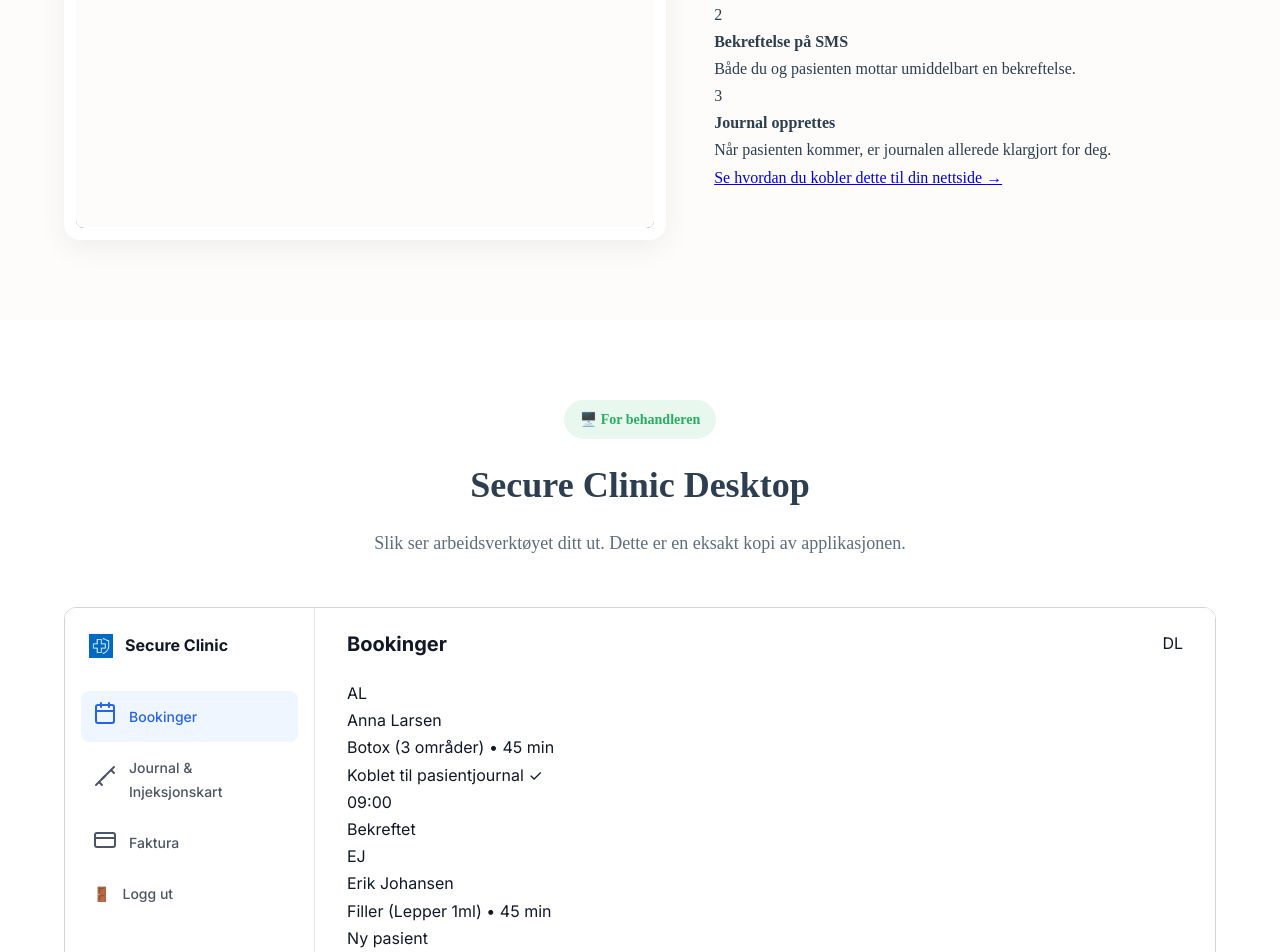
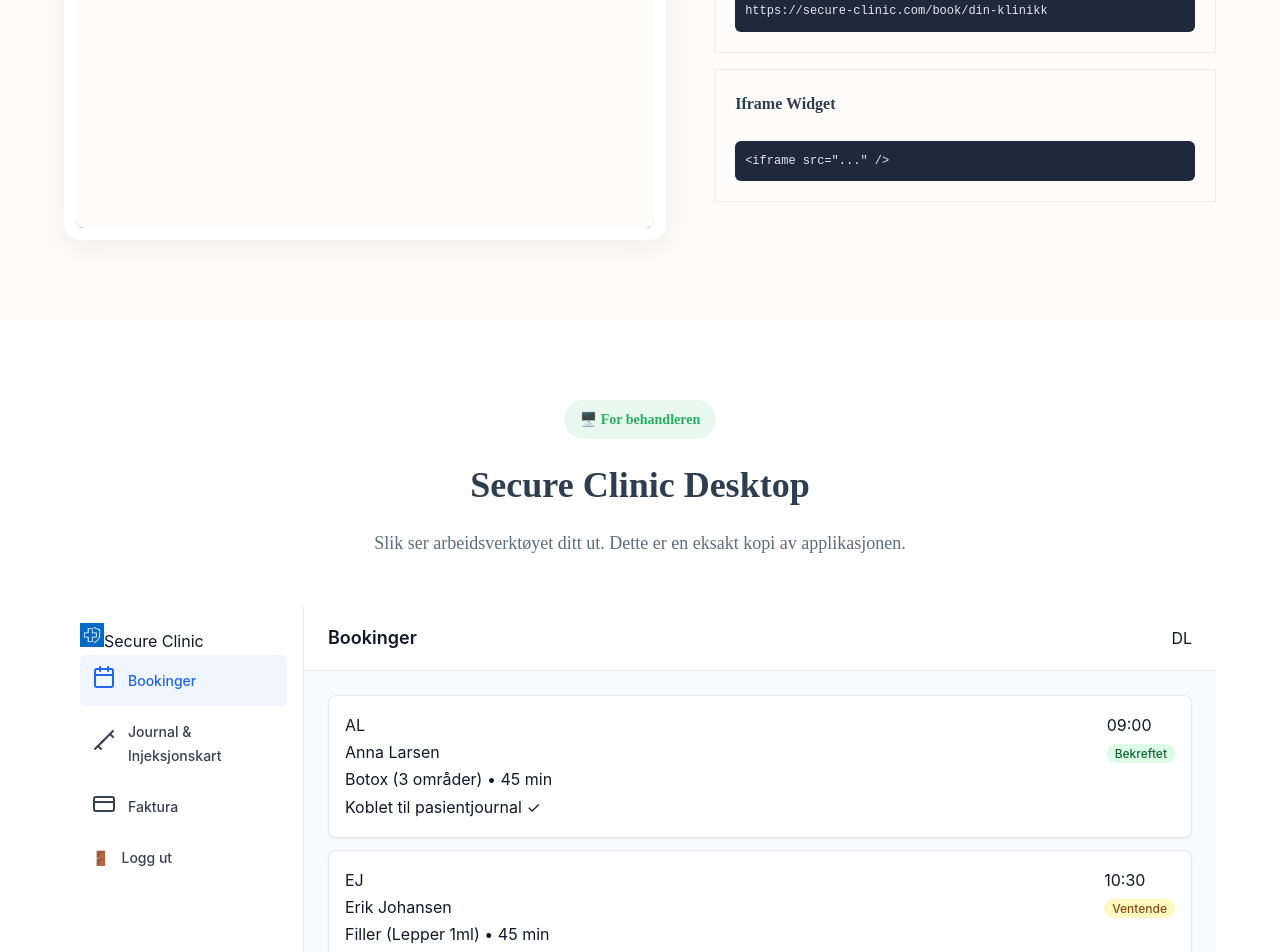
Before and after one commit to Eliasquist/secure-clinic-website, a Next.js app: page /demo in a window 1280 px wide. Shown: the part 860-1812 px from the top of the page. Built offline with nearby package versions, Linux system fonts and the light colour scheme.

Commit message:
feat: add integration page and update demo flow

```diff
--- a/app/demo/page.tsx
+++ b/app/demo/page.tsx
@@ -102,38 +102,32 @@
 // Journal Replica
 const JournalReplica = () => {
     const [selectedZone, setSelectedZone] = useState<string | null>(null);
-    const [activeTab, setActiveTab] = useState('all');
 
     return (
-        <div className="da-card-container">
+        <div className="da-journal-grid">
             {/* Left: Map */}
             <div className="da-journal-left">
-                <div className="da-toggle-group">
-                    <div
-                        className={`da-toggle-item ${activeTab === 'all' ? 'active' : ''}`}
-                        onClick={() => setActiveTab('all')}
-                    >All</div>
-                    <div
-                        className={`da-toggle-item ${activeTab === 'muscles' ? 'active' : ''}`}
-                        onClick={() => setActiveTab('muscles')}
-                    >Muskler</div>
-                    <div
-                        className={`da-toggle-item ${activeTab === 'volume' ? 'active' : ''}`}
-                        onClick={() => setActiveTab('volume')}
-                    >Volum</div>
+                <div className="flex gap-2 mb-4 text-xs w-full justify-center">
+                    <span className="px-2 py-1 rounded bg-gray-800 text-white">Alle</span>
+                    <span className="px-2 py-1 rounded bg-red-100 text-red-800">Muskler</span>
+                    <span className="px-2 py-1 rounded bg-blue-100 text-blue-800">Volum</span>
                 </div>
                 <FaceMapReplica activeZone={selectedZone} onZoneClick={setSelectedZone} />
             </div>
 
             {/* Right: Details */}
             <div className="da-journal-right">
-                <div className="da-status-row">
-                    <span className="da-input-label" style={{ marginBottom: 0 }}>Status</span>
-                    <span className="text-sm font-medium text-gray-900">Utkast under arbeid</span>
+                <div className="flex justify-between items-center mb-6 pb-4 border-b border-gray-100">
+                    <div>
+                        <span className="text-[10px] font-bold text-gray-400 uppercase tracking-wider block mb-1">Status</span>
+                        <span className="inline-flex items-center px-3 py-1 rounded-full text-xs font-semibold bg-yellow-50 text-yellow-800 border border-yellow-200">
+                            Utkast under arbeid
+                        </span>
+                    </div>
                 </div>
 
                 <div className="da-input-group">
-                    <label className="da-input-label">1. Anamnese & Vurdering</label>
+                    <label className="da-section-title block">1. Anamnese & Vurdering</label>
                     <textarea
                         className="da-textarea"
                         defaultValue="Pasienten ønsker å behandle 'sinnarynken' (glabella). Ingen kontraindikasjoner."
@@ -141,7 +135,7 @@
                 </div>
 
                 <div className="da-input-group">
-                    <label className="da-input-label">2. Behandling</label>
+                    <label className="da-section-title block">2. Behandling</label>
                     <table className="da-table">
                         <thead>
                             <tr>
@@ -318,7 +312,6 @@
                     <ul className="navbar-links">
                         <li><Link href="/#funksjoner">Funksjoner</Link></li>
                         <li><Link href="/startpakke">Startpakke</Link></li>
-                        <li><Link href="/integrasjon">Integrasjon</Link></li>
                         <li><Link href="/#sikkerhet">Sikkerhet</Link></li>
                         <li><Link href="/#kontakt">Kontakt</Link></li>
                     </ul>
@@ -372,35 +365,20 @@
                         </div>
 
                         <div className="demo-booking-info">
-                            <h3>Slik fungerer det</h3>
-                            <div className="space-y-6 mt-6">
-                                <div className="flex gap-4">
-                                    <div className="w-8 h-8 rounded-full bg-brand-100 text-brand-700 flex items-center justify-center font-bold flex-shrink-0">1</div>
-                                    <div>
-                                        <h4 className="font-bold text-gray-900">Pasienten bestiller</h4>
-                                        <p className="text-sm text-gray-600">Pasienten finner en ledig tid som passer i din kalender.</p>
-                                    </div>
+                            <h3>Integrasjon</h3>
+                            <div className="integration-grid" style={{ marginTop: '20px', gap: '16px', gridTemplateColumns: '1fr' }}>
+                                <div className="integration-card" style={{ padding: '20px' }}>
+                                    <h3 style={{ fontSize: '16px' }}>Direkte Lenke</h3>
+                                    <code style={{ fontSize: '12px', display: 'block', background: '#1e293b', padding: '10px', borderRadius: '6px', color: '#e2e8f0' }}>
+                                        https://secure-clinic.com/book/din-klinikk
+                                    </code>
                                 </div>
-                                <div className="flex gap-4">
-                                    <div className="w-8 h-8 rounded-full bg-brand-100 text-brand-700 flex items-center justify-center font-bold flex-shrink-0">2</div>
-                                    <div>
-                                        <h4 className="font-bold text-gray-900">Bekreftelse på SMS</h4>
-                                        <p className="text-sm text-gray-600">Både du og pasienten mottar umiddelbart en bekreftelse.</p>
-                                    </div>
+                                <div className="integration-card" style={{ padding: '20px' }}>
+                                    <h3 style={{ fontSize: '16px' }}>Iframe Widget</h3>
+                                    <code style={{ fontSize: '12px', display: 'block', background: '#1e293b', padding: '10px', borderRadius: '6px', color: '#e2e8f0' }}>
+                                        &lt;iframe src="..." /&gt;
+                                    </code>
                                 </div>
-                                <div className="flex gap-4">
-                                    <div className="w-8 h-8 rounded-full bg-brand-100 text-brand-700 flex items-center justify-center font-bold flex-shrink-0">3</div>
-                                    <div>
-                                        <h4 className="font-bold text-gray-900">Journal opprettes</h4>
-                                        <p className="text-sm text-gray-600">Når pasienten kommer, er journalen allerede klargjort for deg.</p>
-                                    </div>
-                                </div>
-                            </div>
-
-                            <div className="mt-8 pt-6 border-t border-gray-100">
-                                <Link href="/integrasjon" className="text-brand-600 text-sm font-semibold hover:underline flex items-center gap-1">
-                                    Se hvordan du kobler dette til din nettside <span aria-hidden="true">&rarr;</span>
-                                </Link>
                             </div>
                         </div>
                     </div>
@@ -421,8 +399,8 @@
                     <div className="desktop-app-replica shadow-2xl border border-gray-200">
                         {/* Sidebar */}
                         <div className="da-sidebar">
-                            <div className="da-sidebar-brand">
-                                <Image src="/logo.png" width={24} height={24} alt="Logo" className="mr-2" />
+                            <div className="mb-6 px-2 font-bold text-gray-900 flex items-center gap-2">
+                                <Image src="/logo.png" width={24} height={24} alt="Logo" />
                                 Secure Clinic
                             </div>
 
--- a/app/globals.css
+++ b/app/globals.css
@@ -1867,38 +1867,24 @@
 /* Desktop App Replica (Tailwind-like) */
 .desktop-app-replica {
   display: flex;
-  height: 600px;
-  /* Slightly taller */
+  height: 550px;
   background-color: #f9fafb;
   /* bg-gray-50 */
-  font-family: 'Inter', -apple-system, BlinkMacSystemFont, "Segoe UI", Roboto, Helvetica, Arial, sans-serif;
+  font-family: -apple-system, BlinkMacSystemFont, "Segoe UI", Roboto, Helvetica, Arial, sans-serif;
   color: #111827;
   /* text-gray-900 */
   overflow: hidden;
-  border-radius: 12px;
-  /* Smooth corners */
-  border: 1px solid #d1d5db;
-  /* border-gray-300 */
+  border-radius: 0 0 8px 8px;
 }
 
 .da-sidebar {
-  width: 250px;
+  width: 240px;
   background-color: white;
   border-right: 1px solid #e5e7eb;
+  /* border-gray-200 */
   display: flex;
   flex-direction: column;
-  padding: 24px 16px;
-}
-
-.da-sidebar-brand {
-  display: flex;
-  align-items: center;
-  gap: 12px;
-  font-weight: 700;
-  font-size: 16px;
-  color: #111827;
-  margin-bottom: 32px;
-  padding-left: 8px;
+  padding: 16px;
 }
 
 .da-sidebar-item {
@@ -1906,11 +1892,11 @@
   align-items: center;
   gap: 12px;
   padding: 10px 12px;
-  border-radius: 8px;
+  border-radius: 6px;
   margin-bottom: 4px;
   cursor: pointer;
-  color: #4b5563;
-  /* text-gray-600 */
+  color: #374151;
+  /* text-gray-700 */
   font-size: 14px;
   font-weight: 500;
   transition: all 0.2s;
@@ -1918,7 +1904,7 @@
 
 .da-sidebar-item:hover {
   background-color: #f3f4f6;
-  color: #111827;
+  /* bg-gray-100 */
 }
 
 .da-sidebar-item.active {
@@ -1933,146 +1919,133 @@
   display: flex;
   flex-direction: column;
   overflow: hidden;
+}
+
+.da-header {
+  height: 64px;
   background-color: white;
-  /* Main bg is white, content might be gray */
-}
-
-.da-header {
-  height: 72px;
-  background-color: white;
-  /* border-bottom: 1px solid #e5e7eb; Removed border for cleaner look often found in modern apps */
+  border-bottom: 1px solid #e5e7eb;
   display: flex;
   align-items: center;
   justify-content: space-between;
-  padding: 0 32px;
+  padding: 0 24px;
 }
 
 .da-header h2 {
-  font-size: 20px;
-  font-weight: 700;
+  font-size: 18px;
+  font-weight: 600;
   margin: 0;
-  color: #111827;
 }
 
 .da-content {
   flex: 1;
-  padding: 0 32px 32px 32px;
+  padding: 24px;
   overflow-y: auto;
 }
 
-/* Journal Replica Styles - Polished */
-.da-card-container {
+/* Booking Replica Styles */
+.da-booking-list {
+  display: flex;
+  flex-direction: column;
+  gap: 12px;
+}
+
+.da-booking-item {
   background-color: white;
   border: 1px solid #e5e7eb;
-  border-radius: 12px;
-  padding: 0;
-  display: flex;
-  overflow: hidden;
+  border-radius: 8px;
+  padding: 16px;
+  display: flex;
+  justify-content: space-between;
+  align-items: flex-start;
+  box-shadow: 0 1px 2px 0 rgba(0, 0, 0, 0.05);
+}
+
+.da-booking-status {
+  padding: 2px 8px;
+  border-radius: 9999px;
+  font-size: 12px;
+  font-weight: 500;
+}
+
+.da-status-confirmed {
+  background-color: #dcfce7;
+  color: #166534;
+}
+
+.da-status-pending {
+  background-color: #fef9c3;
+  color: #854d0e;
+}
+
+/* Journal Replica Styles */
+.da-journal-grid {
+  display: flex;
+  gap: 24px;
   height: 100%;
 }
 
 .da-journal-left {
   width: 50%;
-  border-right: 1px solid #e5e7eb;
-  padding: 24px;
+  background-color: white;
+  border: 1px solid #e5e7eb;
+  border-radius: 8px;
+  padding: 16px;
   display: flex;
   flex-direction: column;
   align-items: center;
-  background-color: #ffffff;
 }
 
 .da-journal-right {
   width: 50%;
-  padding: 24px;
   overflow-y: auto;
-  background-color: #ffffff;
-}
-
-.da-toggle-group {
-  display: flex;
-  justify-content: center;
-  gap: 0;
-  /* Connected tabs */
-  margin-bottom: 24px;
-  background-color: #f3f4f6;
-  padding: 4px;
-  border-radius: 9999px;
-  /* Pill shape container */
-  width: fit-content;
-}
-
-.da-toggle-item {
-  padding: 6px 16px;
-  font-size: 12px;
-  font-weight: 600;
-  border-radius: 9999px;
-  cursor: pointer;
-  color: #6b7280;
-  transition: all 0.2s;
-}
-
-.da-toggle-item.active {
-  background-color: white;
-  color: #111827;
-  box-shadow: 0 1px 2px rgba(0, 0, 0, 0.05);
-}
-
-.da-status-row {
-  margin-bottom: 24px;
-  display: flex;
-  align-items: center;
-  justify-content: space-between;
-}
-
-.da-input-label {
-  font-size: 10px;
+  padding-right: 8px;
+}
+
+.da-section-title {
+  font-size: 14px;
   font-weight: 700;
+  color: #1f2937;
   text-transform: uppercase;
-  color: #9ca3af;
-  margin-bottom: 6px;
   letter-spacing: 0.05em;
-  display: block;
+  margin-bottom: 8px;
+  margin-top: 24px;
+}
+
+.da-input-group {
+  margin-bottom: 16px;
 }
 
 .da-textarea {
   width: 100%;
   padding: 12px;
   border: 1px solid #d1d5db;
-  border-radius: 6px;
-  font-size: 14px;
-  line-height: 1.5;
-  color: #111827;
-  font-family: inherit;
-  /* Ensure monospaced code font is not derived */
-  resize: none;
-  background-color: #fff;
-  box-shadow: 0 1px 2px rgba(0, 0, 0, 0.05);
-}
-
-.da-textarea:focus {
-  outline: none;
-  border-color: #2563eb;
-  box-shadow: 0 0 0 3px rgba(37, 99, 235, 0.1);
+  border-radius: 8px;
+  font-size: 14px;
+  min-height: 80px;
+  resize: vertical;
+}
+
+.da-table {
+  width: 100%;
+  border-collapse: collapse;
+  font-size: 14px;
 }
 
 .da-table th {
   text-align: left;
-  padding: 12px 16px;
-  background-color: #ffffff;
-  color: #9ca3af;
-  /* Lighter gray for headers */
-  font-size: 11px;
+  padding: 8px 12px;
+  background-color: #f9fafb;
+  color: #6b7280;
+  font-size: 12px;
   text-transform: uppercase;
-  font-weight: 700;
-  letter-spacing: 0.05em;
+  font-weight: 600;
+}
+
+.da-table td {
+  padding: 8px 12px;
   border-bottom: 1px solid #f3f4f6;
-}
-
-.da-table td {
-  padding: 12px 16px;
-  border-bottom: 1px solid #f9fafb;
   color: #374151;
-  font-size: 14px;
 }
 
 .da-sign-btn {
--- a/app/page.tsx
+++ b/app/page.tsx
@@ -172,7 +172,6 @@
             <li><a href="#sikkerhet">Sikkerhet</a></li>
             <li><a href="/demo">Se demo</a></li>
             <li><a href="/startpakke">Startpakke</a></li>
-            <li><a href="/integrasjon">Integrasjon</a></li>
             <li><a href="#kontakt">Kontakt</a></li>
           </ul>
           <div className="navbar-cta">
--- a/app/startpakke/page.tsx
+++ b/app/startpakke/page.tsx
@@ -26,7 +26,6 @@
                         <li><Link href="/#funksjoner">Funksjoner</Link></li>
                         <li><Link href="/demo">Se demo</Link></li>
                         <li><Link href="/startpakke" className="active">Startpakke</Link></li>
-                        <li><Link href="/integrasjon">Integrasjon</Link></li>
                         <li><Link href="/#kontakt">Kontakt</Link></li>
                     </ul>
                     <div className="navbar-cta">
```
